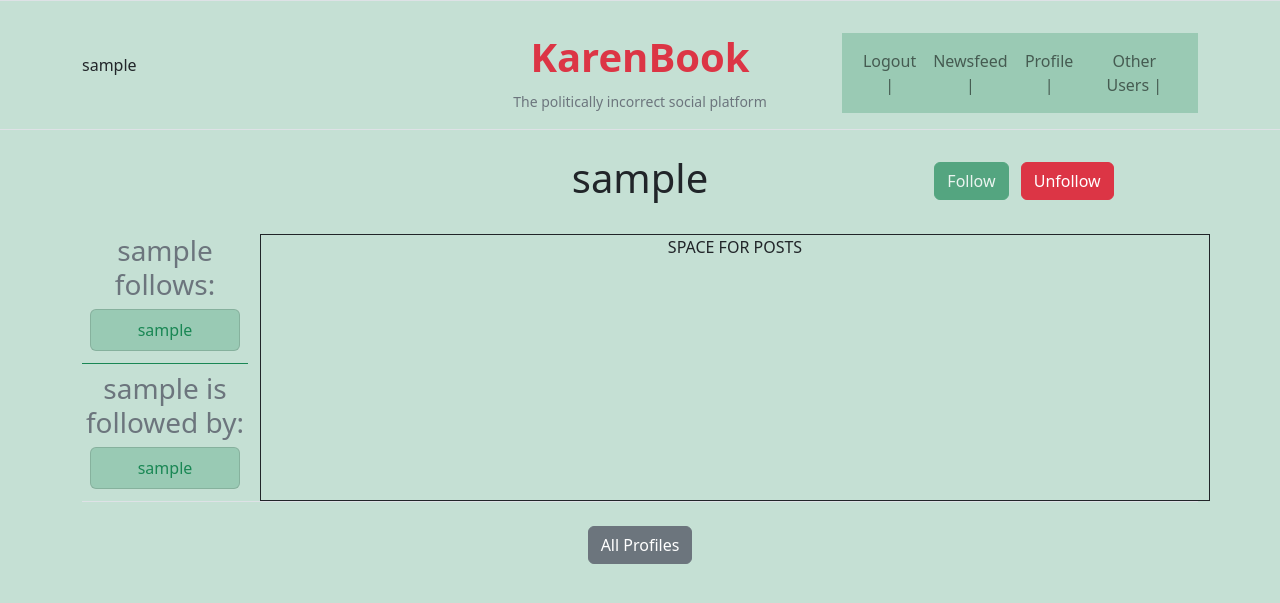
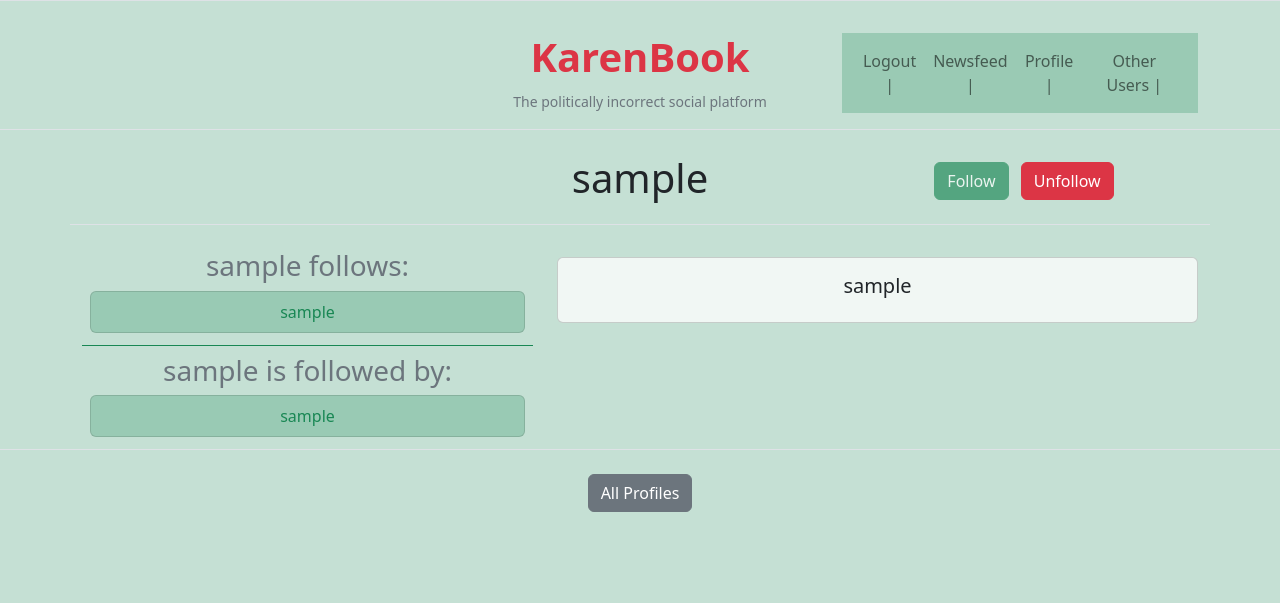
Before and after one commit to ScottQuinn144/KarenBook, a Django app: page /profile/1 in a window 1280 px wide. Shown: the top 603 px of the page. Run offline with Django 3.2, Linux system fonts and the light colour scheme; the visitor is signed in with stand-in values (Sample User, id 1); data comes from the database, SQL or seed files in the repository; data that the repository does not hold is empty.

Commit message:
added post model, display postson profile and dashboard

```diff
--- a/Social/admin.py
+++ b/Social/admin.py
@@ -1,9 +1,11 @@
 from django.contrib import admin
 from django.contrib.auth.models import User, Group
-from .models import Profile
+from .models import Profile, Posts
+
 
 class ProfileInline(admin.StackedInline):
     model = Profile
+
 
 class UserAdmin(admin.ModelAdmin):
     model = User
@@ -14,3 +16,4 @@ class UserAdmin(admin.ModelAdmin):
 admin.site.unregister(User)
 admin.site.register(User, UserAdmin)
 admin.site.unregister(Group)
+admin.site.register(Posts)
--- a/Social/models.py
+++ b/Social/models.py
@@ -2,6 +2,7 @@ from django.db import models
 from django.contrib.auth.models import User
 from django.db.models.signals import post_save
 from django.dispatch import receiver
+
 
 class Profile(models.Model):
     user = models.OneToOneField(User, on_delete=models.CASCADE)
@@ -23,3 +24,18 @@ def create_profile(sender, instance, created, **kwargs):
         user_profile.save()
         user_profile.follows.set([instance.profile.id])
         user_profile.save()
+
+
+class Posts(models.Model):
+    user = models.ForeignKey(
+        User, related_name="posts", on_delete=models.DO_NOTHING
+    )
+    body = models.CharField(max_length=140)
+    created_at = models.DateTimeField(auto_now_add=True)
+
+    def __str__(self):
+        return (
+            f"{self.user} "
+            f"({self.created_at: %Y-%m-%d }) : "
+            f"{self.body[:30]}..."
+        )
--- a/templates/base.html
+++ b/templates/base.html
@@ -15,9 +15,6 @@
       <div class="container text-center mt-4 mb-2">
         <div class="row">
           <div class="col hstack">
-            {% if user.is_authenticated %}
-            <p class="ms-right">{{ user.username }}</p>
-            {%endif%}
           </div>
           <div class="col">
             <section>
@@ -26,7 +23,7 @@
             </section>
           </div>
           <div class="col align-middle hstack">
-            <nav class="navbar navbar-expand-lg navbar-light bg-success bg-opacity-25 align-middle ms-auto">
+            <nav class="navbar navbar-expand-sm navbar-light bg-success bg-opacity-25 align-middle ms-auto">
               <div class="container-fluid">
                 <button class="navbar-toggler" type="button" data-bs-toggle="collapse" data-bs-target="#navbarText"
                   aria-controls="navbarText" aria-expanded="false" aria-label="Toggle navigation">
--- a/templates/socials/profile.html
+++ b/templates/socials/profile.html
@@ -3,19 +3,19 @@
 {% block content %}
 
 <div class="container text-center mt-4">
-    <div class="row">
+    <div class="row border-bottom mb-3">
         <div class="col">
 
         </div>
         <div class="col">
             <div class="block">
-                <h1 class="title is-1">
+                <h1 class="title is-1 mb-3">
                     {{profile.user.username}}
                 </h1>
             </div>
         </div>
         <div class="col">
-            <form method="post">
+            <form method="post" class="mb-3">
                 {% csrf_token %}
                 <div>
                     {% if profile in user.profile.follows.all %}
@@ -40,7 +40,7 @@
 
 <div class="container text-center mt-4">
     <div class="row">
-        <div class="col-2">
+        <div class="col-5">
             <div class="block">
                 <h3 class="text-muted text-decoration-none">
                     {{profile.user.username}} follows:
@@ -57,12 +57,11 @@
                     </ul>
                 </div>
             </div>
-
-            <div class="block">
-                <h3 class="text-muted text-decoration-none">
+            <div class="col" style="width: 100%;">
+                <h3 class="text-muted text-decoration-none" style="width: 100%;">
                     {{profile.user.username}} is followed by:
                 </h3>
-                <div class="content">
+                <div>
                     <ul class="list-group m-2">
                         {% for follower in profile.followed_by.all %}
                         <li class="list-group-item bg-success bg-opacity-25 mb-1">
@@ -75,8 +74,24 @@
                 </div>
             </div>
         </div>
-        <div class="col-10 border border-dark">
-            SPACE FOR POSTS
+
+        <div class="col">
+
+            <div class="card bg-white bg-opacity-75 mt-2 text-center float-end" style="width: 100%;">
+                <div class="card-body">
+                    <h5 class="card-title">{{ user.username }}</h5>
+                    {% for posts in profile.user.posts.all %}
+
+                    <p class="card-text">{{ posts.body }}</p>
+                    <figcaption class="blockquote-footer">
+                        ({{ posts.created_at }})
+                    </figcaption>
+                    <a href="#" class="card-link btn btn-primary">Like</a>
+                    {% endfor %}
+                </div>
+            </div>
+
+        </div>
     </div>
 </div>
 
```
Also changed, not shown: templates/dashboard.html (+28 -4 lines), Social/migrations/0002_posts.py (added). Lines whose indentation alone changed are shown as unchanged.
